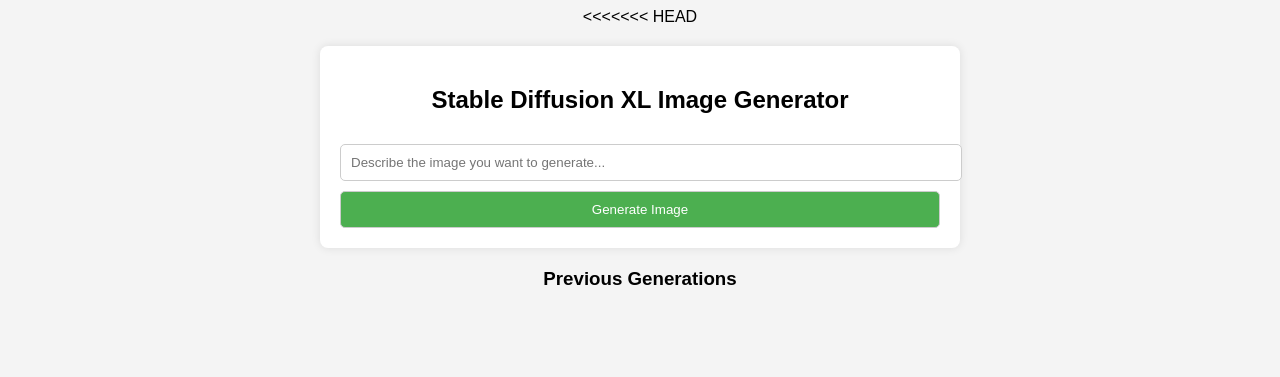
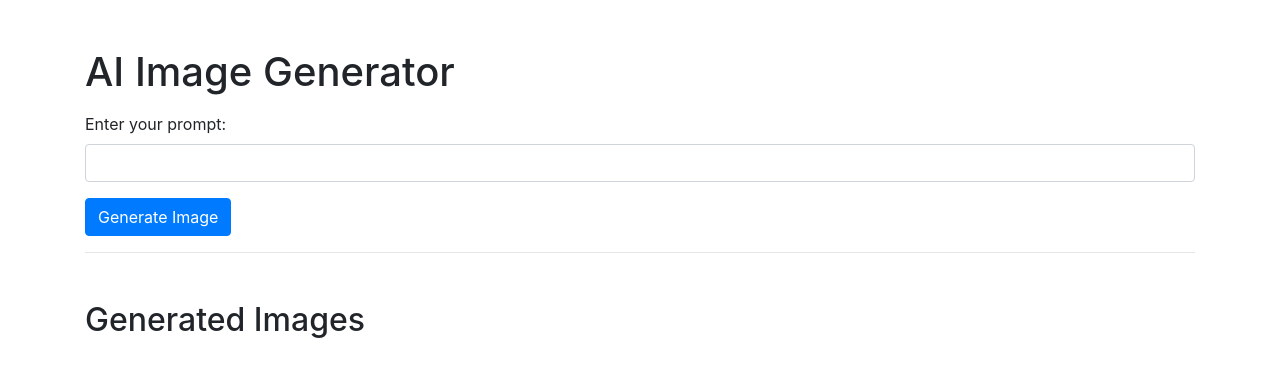
Before and after one commit to Mobusshar/GenAIWebApplication, a Flask app: page / in a window 1280 px wide. Shown: the top 377 px of the page. Run offline with Flask 3, Linux system fonts and the light colour scheme; some libraries are stand-ins or nearby versions.

Commit message:
Update index.html

```diff
--- a/templates/index.html
+++ b/templates/index.html
@@ -4,188 +4,50 @@
     <meta charset="UTF-8">
     <meta name="viewport" content="width=device-width, initial-scale=1.0">
     <title>AI Image Generator</title>
-<<<<<<< HEAD
-    <script src="https://code.jquery.com/jquery-3.6.0.min.js"></script>
-    <style>
-        body {
-            font-family: Arial, sans-serif;
-            text-align: center;
-            background-color: #f4f4f4;
-        }
-        .container {
-            max-width: 600px;
-            margin: 20px auto;
-            padding: 20px;
-            background: white;
-            border-radius: 8px;
-            box-shadow: 0px 0px 10px rgba(0,0,0,0.1);
-        }
-        input, button {
-            width: 100%;
-            padding: 10px;
-            margin-top: 10px;
-            border: 1px solid #ccc;
-            border-radius: 5px;
-        }
-        button {
-            background-color: #4CAF50;
-            color: white;
-            cursor: pointer;
-            transition: background-color 0.3s;
-        }
-        button:hover {
-            background-color: #45a049;
-        }
-        .image-gallery {
-            display: flex;
-            flex-wrap: wrap;
-            justify-content: center;
-            margin-top: 20px;
-            gap: 10px;
-        }
-        .image-gallery img {
-            width: 150px;
-            height: 150px;
-            object-fit: cover;
-            border-radius: 8px;
-            border: 2px solid #ddd;
-            transition: transform 0.3s;
-        }
-        .image-gallery img:hover {
-            transform: scale(1.05);
-        }
-        #generated-image {
-            width: 100%;
-            max-width: 512px;
-            margin: 20px auto;
-            border-radius: 10px;
-            box-shadow: 0 4px 8px rgba(0,0,0,0.1);
-        }
-        .loading {
-            display: none;
-            color: #666;
-            margin: 20px 0;
-        }
-    </style>
+    <link rel="stylesheet" href="https://maxcdn.bootstrapcdn.com/bootstrap/4.5.2/css/bootstrap.min.css">
 </head>
 <body>
     <div class="container">
-        <h2>Stable Diffusion XL Image Generator</h2>
-        <input type="text" id="prompt" placeholder="Describe the image you want to generate...">
-        <button id="generate-btn">Generate Image</button>
-        <div class="loading" id="loading">Generating...</div>
-        <img id="generated-image" style="display:none;">
+        <h1 class="mt-5">AI Image Generator</h1>
+        <form id="image-form" class="mt-3">
+            <div class="form-group">
+                <label for="prompt">Enter your prompt:</label>
+                <input type="text" id="prompt" class="form-control" required>
             </div>
-
-    <h3>Previous Generations</h3>
-    <div class="image-gallery">
-        {% for image in images %}
-            <img src="{{ image }}" alt="Generated Image">
-        {% endfor %}
-    </div>
-
-    <script>
-        $(document).ready(function() {
-            $("#generate-btn").click(function() {
-                const prompt = $("#prompt").val().trim();
-                if (!prompt) {
-                    alert("Please enter a description for the image");
-                    return;
-                }
-
-                $("#loading").show();
-                $("#generated-image").hide();
-
-                $.ajax({
-                    url: "/generate",
-                    type: "POST",
-                    contentType: "application/json",
-                    data: JSON.stringify({ prompt: prompt }),
-                    success: function(response) {
-                        const img = $("#generated-image");
-                        img.attr("src", response.image_url + "?" + new Date().getTime());
-                        img.on("load", function() {
-                            $("#loading").hide();
-                            img.show();
-                            // Add new image to gallery
-                            $(".image-gallery").prepend(
-                                `<img src="${response.image_url}" alt="Generated Image">`
-                            );
-                        });
-                    },
-                    error: function(xhr) {
-                        $("#loading").hide();
-                        alert("Error: " + (xhr.responseJSON?.error || "Failed to generate image"));
-                    }
-                });
-            });
-=======
-    <link rel="stylesheet" href="https://cdn.jsdelivr.net/npm/bootstrap@5.3.0/dist/css/bootstrap.min.css">
-    <style>
-        body { background-color: #f8f9fa; }
-        .container { max-width: 700px; }
-        .image-grid img { width: 100%; border-radius: 10px; margin-bottom: 15px; }
-    </style>
-</head>
-<body>
-
-<div class="container text-center mt-4">
-    <h2 class="mb-4">AI Image Generator</h2>
-
-    <!-- Prompt Input -->
-    <div class="input-group mb-3">
-        <input type="text" id="prompt" class="form-control" placeholder="Enter your prompt">
-        <button class="btn btn-primary" onclick="generateImage()">Generate</button>
-    </div>
-
-    <!-- Loading Indicator -->
-    <div id="loading" style="display: none;">
-        <p>Generating image... Please wait.</p>
-    </div>
-
-    <!-- Generated Image -->
-    <div id="generated-image" class="mt-3"></div>
-
-    <h3 class="mt-4">Previous Images</h3>
-    <div class="row image-grid">
+            <button type="submit" class="btn btn-primary">Generate Image</button>
+        </form>
+        <hr>
+        <h2 class="mt-5">Generated Images</h2>
+        <div id="images" class="row mt-4">
             {% for image in images %}
             <div class="col-md-4">
-                <img src="{{ url_for('serve_image', filename=image) }}" alt="Generated Image">
+                <img src="{{ image }}" class="img-fluid" alt="Generated Image">
             </div>
             {% endfor %}
         </div>
     </div>
 
     <script>
-    function generateImage() {
+        document.getElementById("image-form").addEventListener("submit", async function(e) {
+            e.preventDefault();
             const prompt = document.getElementById("prompt").value;
-        if (!prompt) {
-            alert("Please enter a prompt.");
-            return;
-        }
 
-        document.getElementById("loading").style.display = "block";
-        document.getElementById("generated-image").innerHTML = "";
+            const response = await fetch("/generate", {
+                method: "POST",
+                headers: {
+                    "Content-Type": "application/json"
+                },
+                body: JSON.stringify({ prompt: prompt })
+            });
 
-        fetch("/generate", {
-            method: "POST",
-            headers: { "Content-Type": "application/json" },
-            body: JSON.stringify({ prompt: prompt })
-        })
-        .then(response => response.json())
-        .then(data => {
-            document.getElementById("loading").style.display = "none";
-
-            if (data.image_url) {
-                document.getElementById("generated-image").innerHTML =
-                    `<img src="${data.image_url}" class="img-fluid mt-3 rounded shadow">`;
-            } else {
-                alert("Error generating image. Please try again.");
-            }
->>>>>>> parent of 05526e1 (Update index.html)
+            const data = await response.json();
+            // Optionally, you can add the new image to the gallery
+            const imagesDiv = document.getElementById("images");
+            const newImageDiv = document.createElement("div");
+            newImageDiv.classList.add("col-md-4");
+            newImageDiv.innerHTML = `<img src="${data.image_url}" class="img-fluid" alt="Generated Image">`;
+            imagesDiv.appendChild(newImageDiv);
         });
-    }
     </script>
-
 </body>
 </html>
```
Lines whose indentation alone changed are shown as unchanged.
